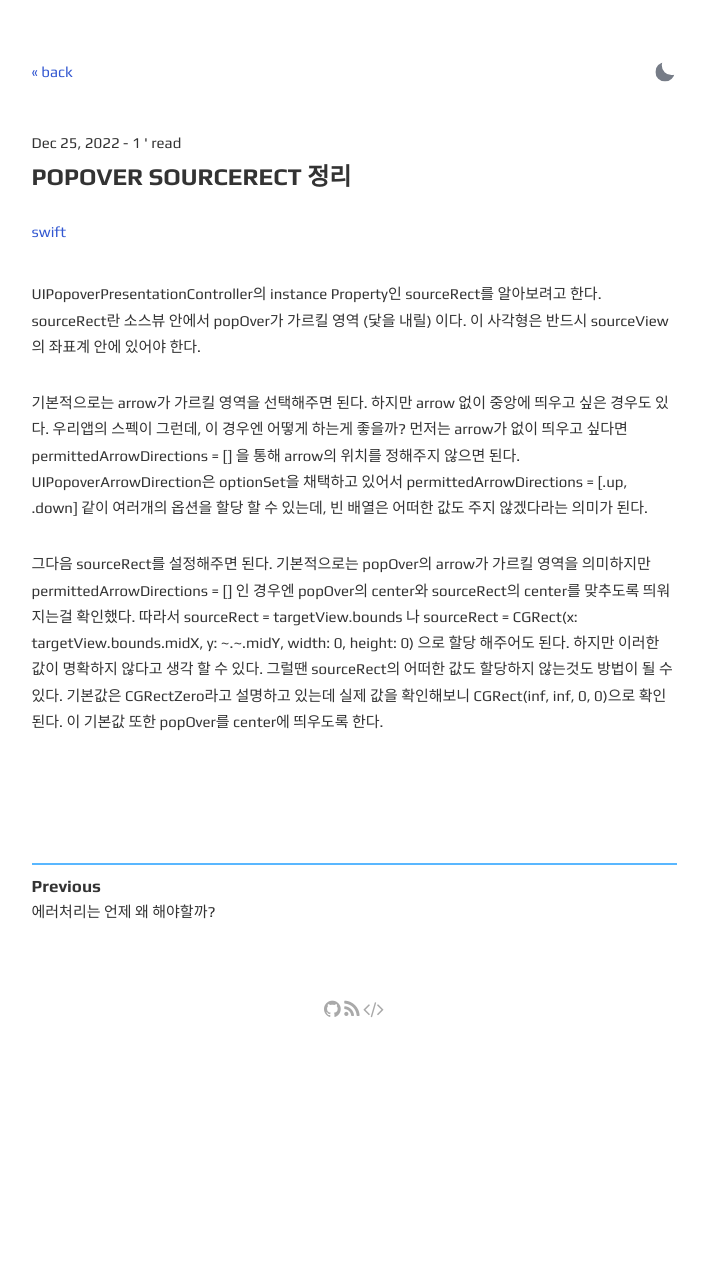
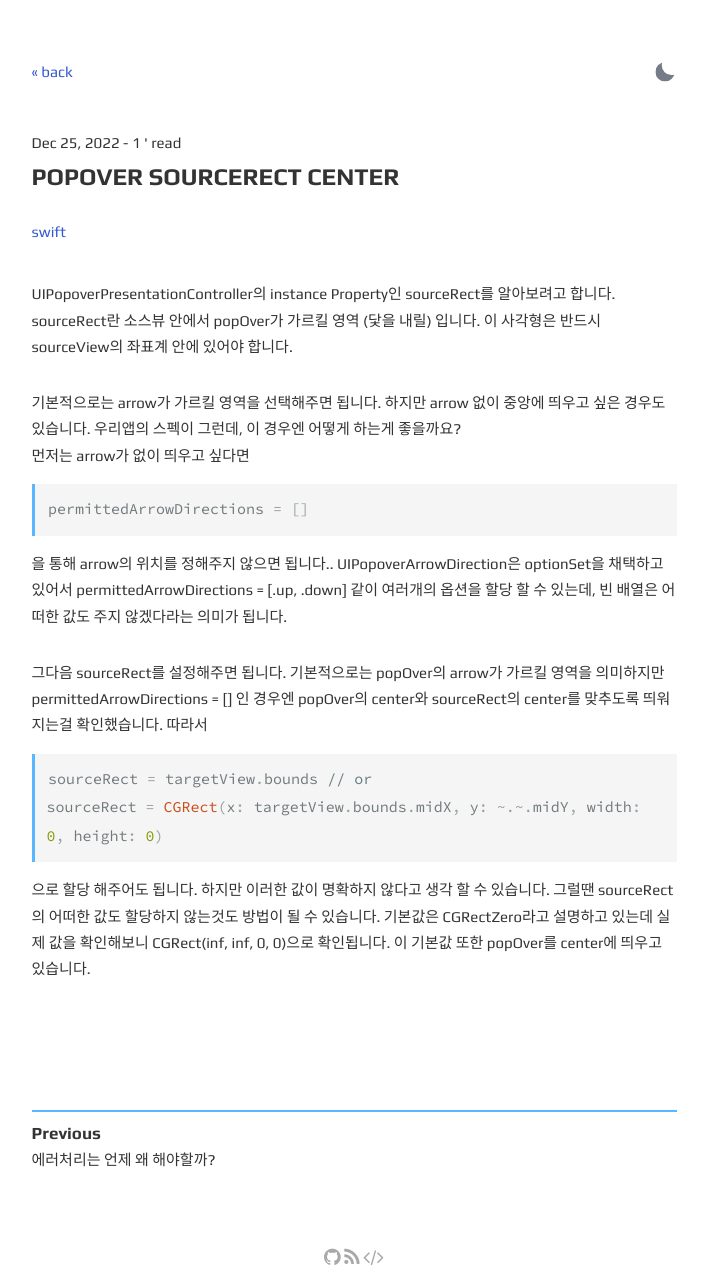
Before and after one commit to hoonv/oldBlog, a Jekyll site: the page built from _posts/2022-12-25-popOverSourceRect.md, in a window 1280 px wide. Shown: the whole page, without its empty margins (286-994 px from the left). Built offline with Jekyll 4.4.1, drawn with Linux system fonts in a browser that asks for light colours; before the commit the page ends 1040 px from its top, so only the background shows below that.

Commit message:
update post

````diff
--- a/_posts/2022-12-25-popOverSourceRect.md
+++ b/_posts/2022-12-25-popOverSourceRect.md
@@ -1,21 +1,27 @@
 ---
 layout: post
-title: popOver sourceRect 정리
+title: popOver sourceRect center
 description: popOver
 summary: popOver SourceRect
 tags: swift
 minute: 1
 ---
 
-UIPopoverPresentationController의 instance Property인 sourceRect를 알아보려고 한다.
-sourceRect란 소스뷰 안에서 popOver가 가르킬 영역 (닻을 내릴) 이다. 이 사각형은 반드시 sourceView의 좌표계 안에 있어야 한다.
+UIPopoverPresentationController의 instance Property인 sourceRect를 알아보려고 합니다.
+sourceRect란 소스뷰 안에서 popOver가 가르킬 영역 (닻을 내릴) 입니다. 이 사각형은 반드시 sourceView의 좌표계 안에 있어야 합니다.
 
 
-기본적으로는 arrow가 가르킬 영역을 선택해주면 된다. 하지만 arrow 없이 중앙에 띄우고 싶은 경우도 있다. 우리앱의 스펙이 그런데, 이 경우엔 어떻게 하는게 좋을까?
-먼저는 arrow가 없이 띄우고 싶다면 permittedArrowDirections = [] 을 통해 arrow의 위치를 정해주지 않으면 된다. UIPopoverArrowDirection은 optionSet을 채택하고 있어서
-permittedArrowDirections = [.up, .down] 같이 여러개의 옵션을 할당 할 수 있는데, 빈 배열은 어떠한 값도 주지 않겠다라는 의미가 된다.
+기본적으로는 arrow가 가르킬 영역을 선택해주면 됩니다. 하지만 arrow 없이 중앙에 띄우고 싶은 경우도 있습니다. 우리앱의 스펙이 그런데, 이 경우엔 어떻게 하는게 좋을까요?
+먼저는 arrow가 없이 띄우고 싶다면
+``` swift
+permittedArrowDirections = []
+```
+을 통해 arrow의 위치를 정해주지 않으면 됩니다.. UIPopoverArrowDirection은 optionSet을 채택하고 있어서 permittedArrowDirections = [.up, .down] 같이 여러개의 옵션을 할당 할 수 있는데, 빈 배열은 어떠한 값도 주지 않겠다라는 의미가 됩니다.
 
-그다음 sourceRect를 설정해주면 된다. 기본적으로는 popOver의 arrow가 가르킬 영역을 의미하지만 permittedArrowDirections = [] 인 경우엔 popOver의 center와
-sourceRect의 center를 맞추도록 띄워지는걸 확인했다. 따라서 sourceRect = targetView.bounds 나 sourceRect = CGRect(x: targetView.bounds.midX, y: ~.~.midY, width: 0, height: 0)
-으로 할당 해주어도 된다. 하지만 이러한 값이 명확하지 않다고 생각 할 수 있다. 그럴땐 sourceRect의 어떠한 값도 할당하지 않는것도 방법이 될 수 있다. 기본값은 CGRectZero라고 설명하고 있는데
-실제 값을 확인해보니 CGRect(inf, inf, 0, 0)으로 확인된다. 이 기본값 또한 popOver를 center에 띄우도록 한다.
+그다음 sourceRect를 설정해주면 됩니다. 기본적으로는 popOver의 arrow가 가르킬 영역을 의미하지만 permittedArrowDirections = [] 인 경우엔 popOver의 center와 sourceRect의 center를 맞추도록 띄워지는걸 확인했습니다. 따라서
+``` swift
+sourceRect = targetView.bounds // or
+sourceRect = CGRect(x: targetView.bounds.midX, y: ~.~.midY, width: 0, height: 0)
+```
+으로 할당 해주어도 됩니다. 하지만 이러한 값이 명확하지 않다고 생각 할 수 있습니다. 그럴땐 sourceRect의 어떠한 값도 할당하지 않는것도 방법이 될 수 있습니다. 기본값은 CGRectZero라고 설명하고 있는데
+실제 값을 확인해보니 CGRect(inf, inf, 0, 0)으로 확인됩니다. 이 기본값 또한 popOver를 center에 띄우고 있습니다.
````
